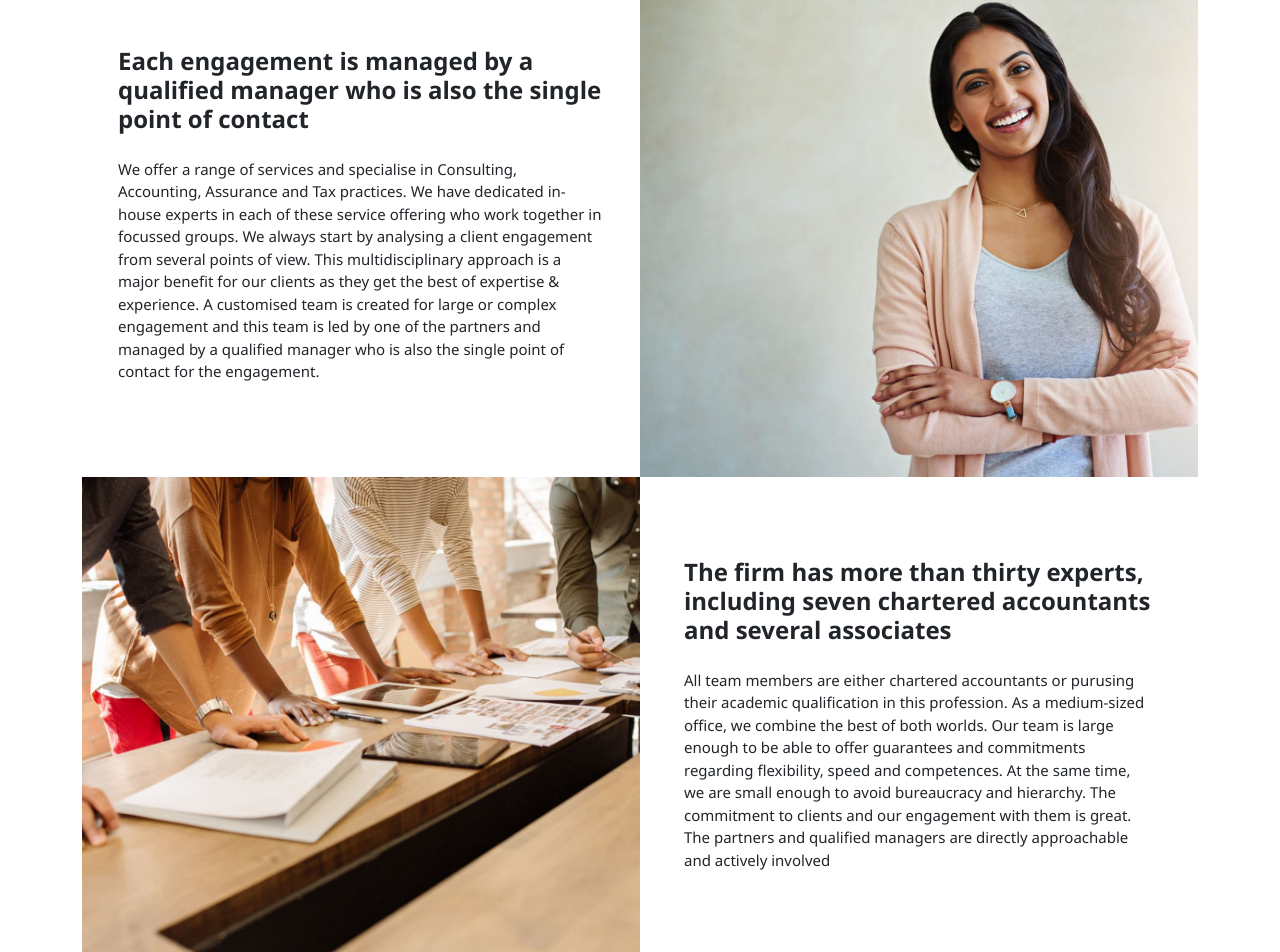
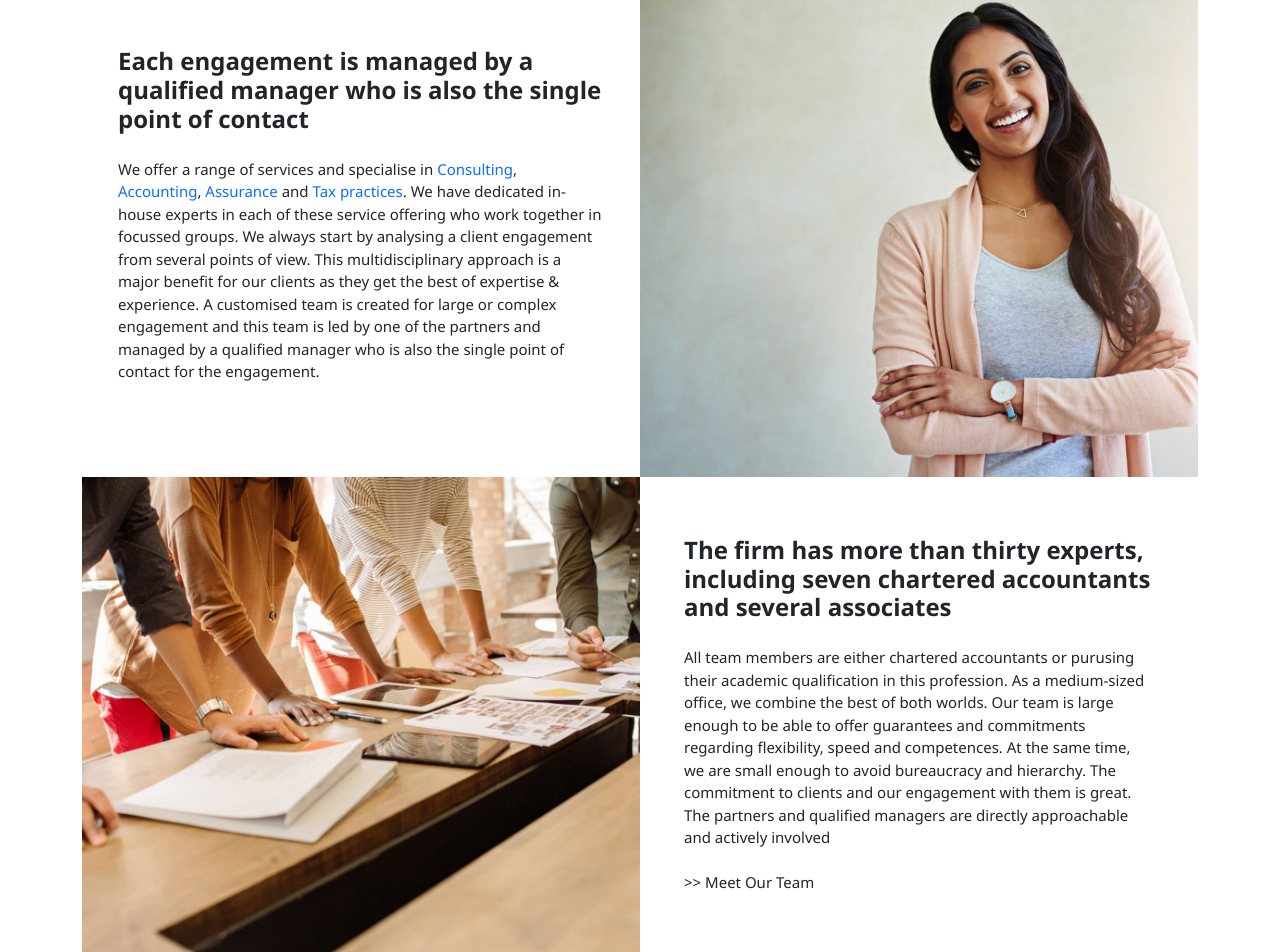
Before and after one commit to Swadhin2001/PandR, a Next.js app: page /about-us in a window 1280 px wide. Shown: the part 1283-2235 px from the top of the page. Built offline with nearby package versions, Linux system fonts and the light colour scheme; a small style sheet from the web is missing.

Commit message:
content updated

```diff
--- a/package.json
+++ b/package.json
@@ -13,6 +13,7 @@
     "eslint": "8.44.0",
     "eslint-config-next": "13.4.9",
     "framer-motion": "^10.12.18",
+    "html-react-parser": "^4.2.1",
     "next": "13.4.9",
     "react": "18.2.0",
     "react-dom": "18.2.0",
--- a/src/components/Image_left.jsx
+++ b/src/components/Image_left.jsx
@@ -1,17 +1,17 @@
 import React from 'react'
 import Link from 'next/link'
 
-function Image_left(props,index) {
+function Image_left(props) {
   return (
     <>
       <div className='container-xl'>
-          <div className="row " key = {index}>
+          <div className="row " >
               <div className="col-md-6 body-image-left" style = {{"backgroundImage": `url(${props.image.src})`}}>
               </div>
               <div className="col-md-6 body-left-image-about about-mobile-space" >
                 <div className='mx-4 p-2'>
                   <h4  className='pb-3 body-image-h4' >{props.heading}</h4>
-                  <p  className='pb-2 body-image-p' key = {index}>{props.about}</p>
+                  <p  className='pb-2 body-image-p' >{props.about}</p>
                   <Link href={`${props.link}`} className='text-decoration-none text-dark'>{props.linkText}</Link>
                 </div>
               </div>
--- a/src/pages/about-us.jsx
+++ b/src/pages/about-us.jsx
@@ -1,6 +1,7 @@
-import React from 'react'
+import React, { Fragment } from 'react'
 import image from '../assets/About_us-home-banner.jpg'
 import Header from '../components/Header'
+import Link from 'next/link'
 import Elementor_widget_wrap from '../components/Elementor_widget_wrap'
 import image1 from '../assets/We-are-an-independent-firm-of-chartered-accountants-with-two-full-time-partners-and-several-associates.jpg'
 import image2 from '../assets/Each-engagement-is-managed-by-a-qualified-manager-who-is-also-the-single-point-of-contact.jpg'
@@ -15,15 +16,15 @@ import Body_7_Left from '@/components/Body_7_Left'
 
 function Aboutus_page() {
   return (
-    <body>
+    <>
       <Header image = {image} heading = "Growth. Ideas. Solutions." about = "people you can count on, to make it happen" color = "black"/>
       <Elementor_widget_wrap about1 = "Consulting" about2 = "Accounting" about3 = "Assurance" about4 = "Tax"/>
       <Body_7_Left
-      image2 = {image1} heading2 = "We are an independent firm of chartered accountants, with two full time partners and several associates" about2="Prakash & Rajaguru is a full-service partnership firm of chartered accountants, based out of Bangalore, Karnataka, India. We are registered with the Institute of Chartered Accountants of India (ICAI) from April 2010 and have completed 12+ highly successful years in the profession. We work closely, yet independently with our clients, predominantly global companies having their presence in India and Indian startups."
+      image2 = {image1} heading2 = "We are an independent firm of chartered accountants, with two full time partners and several associates" about2={<Fragment>Prakash & Rajaguru is a full-service partnership firm of chartered accountants, based out of Bangalore, Karnataka, India. We are registered with the Institute of Chartered Accountants of India (ICAI) from April 2010 and have completed 12+ highly successful years in the profession. We work closely, yet independently with our clients, predominantly global companies having their presence in India and Indian startups. <br /> <br /> The firm is owned, managed and led by – <br /><br /> &nbsp;&nbsp; 1. Senior Partner CA Rajaguru CG <br />&nbsp;&nbsp; 2. Senior Partner CA AR Pai</Fragment>}
 
-      image3 = {image2} heading3 = "Each engagement is managed by a qualified manager who is also the single point of contact" about3 = "We offer a range of services and specialise in Consulting, Accounting, Assurance and Tax practices. We have dedicated in-house experts in each of these service offering who work together in focussed groups. We always start by analysing a client engagement from several points of view. This multidisciplinary approach is a major benefit for our clients as they get the best of expertise & experience. A customised team is created for large or complex engagement and this team is led by one of the partners and managed by a qualified manager who is also the single point of contact for the engagement."
+      image3 = {image2} heading3 = "Each engagement is managed by a qualified manager who is also the single point of contact" about3 = {<Fragment>We offer a range of services and specialise in <Link href='/consulting' className='text-decoration-none'>Consulting</Link>, <Link href='/accounting' className='text-decoration-none'>Accounting</Link>, <Link href='/assurance' className='text-decoration-none'>Assurance</Link> and <Link href='/tax' className='text-decoration-none'>Tax practices</Link>. We have dedicated in-house experts in each of these service offering who work together in focussed groups. We always start by analysing a client engagement from several points of view. This multidisciplinary approach is a major benefit for our clients as they get the best of expertise & experience. A customised team is created for large or complex engagement and this team is led by one of the partners and managed by a qualified manager who is also the single point of contact for the engagement.</Fragment>}
 
-      image4 = {image3} heading4 = "The firm has more than thirty experts, including seven chartered accountants and several associates" about4 = "All team members are either chartered accountants or purusing their academic qualification in this profession. As a medium-sized office, we combine the best of both worlds. Our team is large enough to be able to offer guarantees and commitments regarding flexibility, speed and competences. At the same time, we are small enough to avoid bureaucracy and hierarchy. The commitment to clients and our engagement with them is great. The partners and qualified managers are directly approachable and actively involved" link = "/our-team" linkText = "&gt;&gt; Meet Our Team"
+      image4 = {image3} heading4 = "The firm has more than thirty experts, including seven chartered accountants and several associates" about4 = {<Fragment>All team members are either chartered accountants or purusing their academic qualification in this profession. As a medium-sized office, we combine the best of both worlds. Our team is large enough to be able to offer guarantees and commitments regarding flexibility, speed and competences. At the same time, we are small enough to avoid bureaucracy and hierarchy. The commitment to clients and our engagement with them is great. The partners and qualified managers are directly approachable and actively involved  <br /><br /> &gt;&gt; <Link href = "/our-team" className='text-decoration-none text-dark'>Meet Our Team</Link></Fragment>}
 
       image5 = {image4} heading5 = "Seeking to continously provide great Ideas and solutions that benefit you" about5 = "We are driven by our constant quest for excellence. We are ever thinking about innovative ideas and out of the box thinking to make life simpler for our clients.  We challenge and push our employees and associates to always think ahead, assume a potential problem and identify the right solution on a proactive basis rather than reacting to a situation after its too late. More often, this approach has helped us stay ahead of the curve and has benefitted several clients immensely."
 
@@ -34,7 +35,7 @@ function Aboutus_page() {
       image8 = {image7} heading8 = "Integrity and trust matters in our practice!" about8 = "Since we might be dealing with your personal and business finances and tax, you need to have confidence that we have the highest level of integrity and are trustworthy.  As chartered accountants, we are bound by code of ethics to uphold a set of professional principles, endeavouring to always put our clients’ interests above our own. Practising means demonstrating a commitment to maintaining and developing professional standards, so you know your financial interests are always put first."/>
 
       <Footer/>
-    </body>
+    </>
   );
 }
 
```
Also changed, not shown: src/pages/Home_page.jsx (+3 -6 lines), src/pages/work-with-us.jsx (+5 -5 lines), 1 other file (tests, documents, lock files or other folders).
